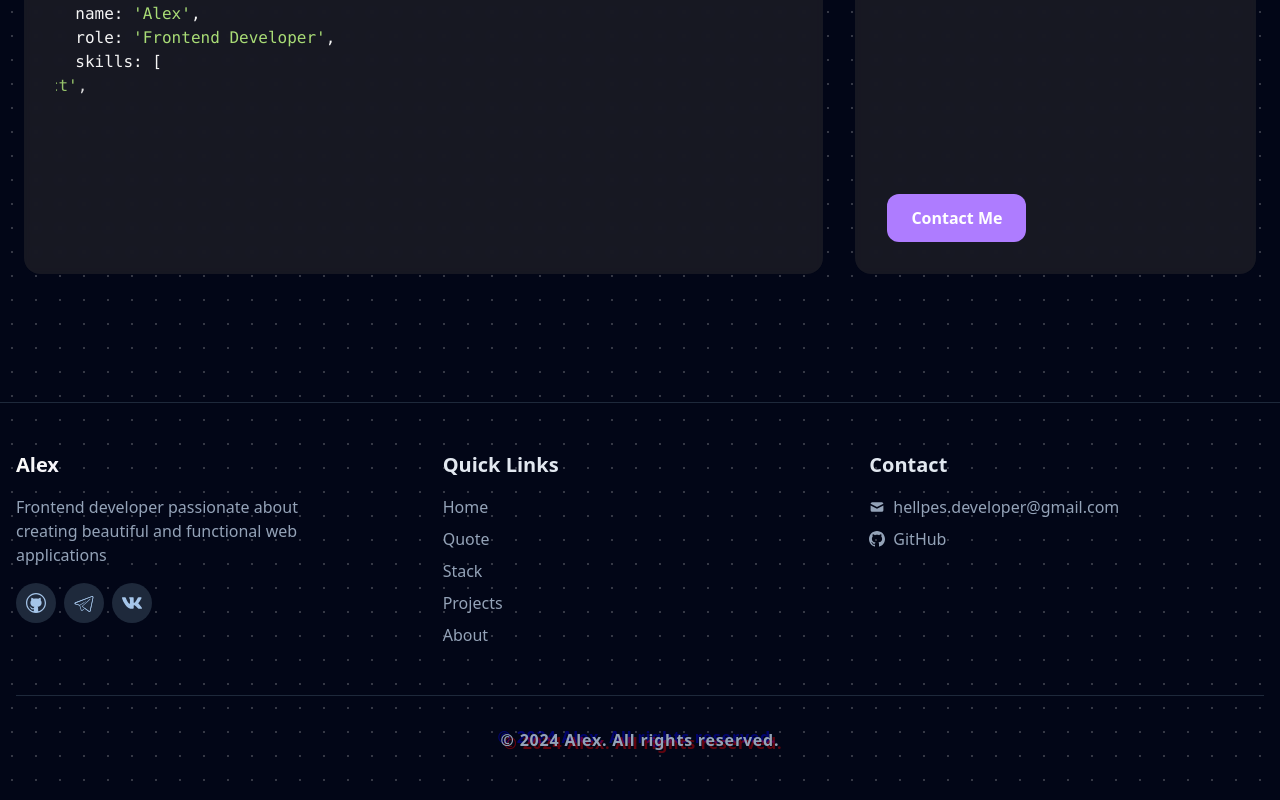
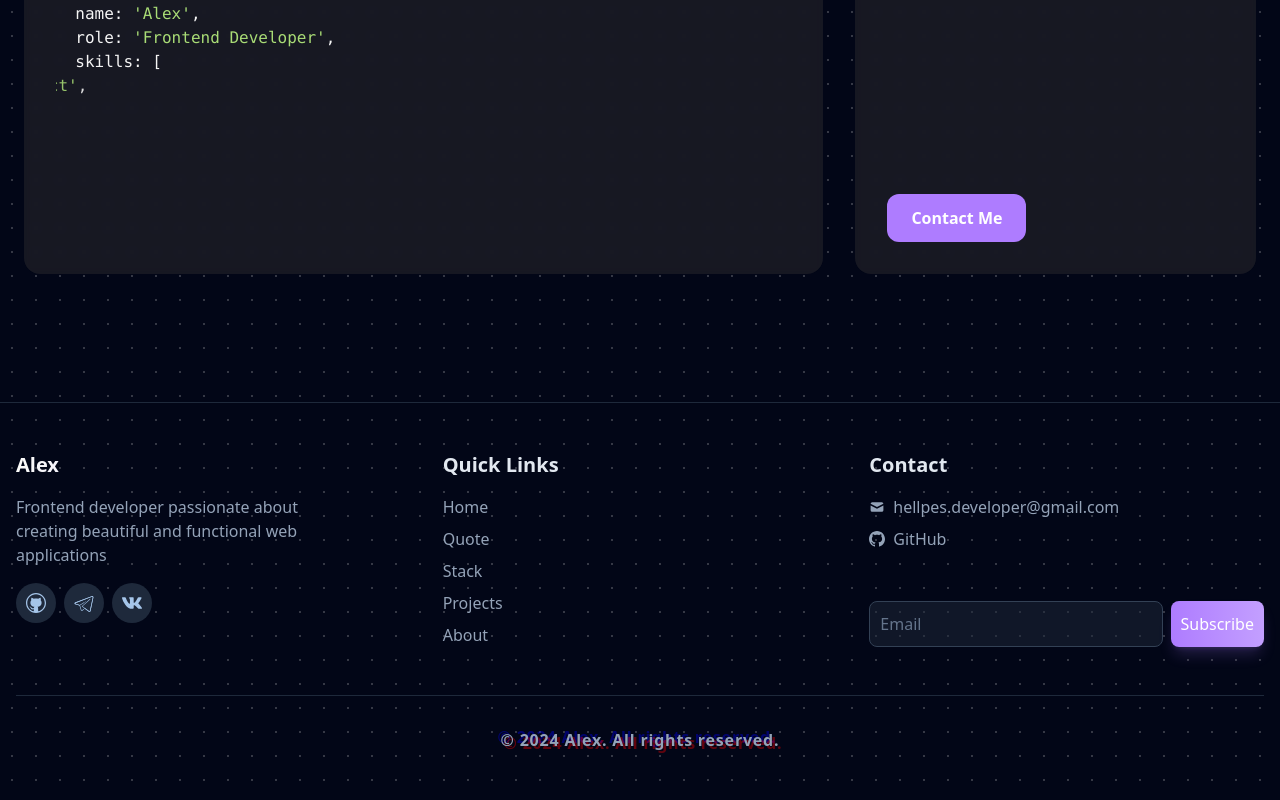
Before and after one commit to hellpes666/hellpes_site, a Next.js app in the folder site/: page / in a window 1280 px wide. Shown: the part 1968-2768 px from the top of the page. Built offline with nearby package versions, Linux system fonts and the light colour scheme.

Commit message:
add subscribe action btn to footer

```diff
--- /dev/null
+++ b/site/src/app/api/sendNotify/route.ts
@@ -0,0 +1,84 @@
+import { NextResponse } from "next/server";
+import nodemailer from "nodemailer";
+
+const emailTemplate = `
+<!DOCTYPE html>
+<html>
+    <head>
+        <meta charset="utf-8">
+        <meta name="viewport" content="width=device-width, initial-scale=1.0">
+    </head>
+    <body style="font-family: -apple-system, BlinkMacSystemFont, 'Segoe UI', Roboto, Arial, sans-serif; line-height: 1.6; color: #A5C5E9; padding: 20px; background-color: #0f172a; margin: 0;">
+        <div style="max-width: 600px; margin: 0 auto; background: #1e293b; border-radius: 8px; padding: 20px; box-shadow: 0 4px 6px rgba(174, 124, 255, 0.1); border: 1px solid #334155;">
+            <div style="text-align: center; margin-bottom: 20px;">
+                <h1 style="background: linear-gradient(to right, #ae7cff, #c39fff); -webkit-background-clip: text; background-clip: text; color: #ae7cff; font-weight: bold; margin: 0; font-size: 24px;">
+                    Добро пожаловать в нашу рассылку! 🎉
+                </h1>
+            </div>
+
+            <div style="margin-bottom: 20px; color: #94a3b8;">
+                <p>Привет! <span style="color: #ae7cff;">Спасибо за подписку</span> на нашу рассылку!</p>
+                <p>Теперь вы будете получать обновления о:</p>
+                <ul style="list-style: none; padding: 0; margin: 0;">
+                    <li style="padding: 8px 0 8px 24px; position: relative;">
+                        <span style="position: absolute; left: 0; color: #ae7cff;">→</span>
+                        Новых проектах и разработках
+                    </li>
+                    <li style="padding: 8px 0 8px 24px; position: relative;">
+                        <span style="position: absolute; left: 0; color: #ae7cff;">→</span>
+                        Технических инсайтах и советах
+                    </li>
+                    <li style="padding: 8px 0 8px 24px; position: relative;">
+                        <span style="position: absolute; left: 0; color: #ae7cff;">→</span>
+                        Специальных анонсах
+                    </li>
+                </ul>
+                <p>Следите за обновлениями!</p>
+            </div>
+
+            <div style="text-align: center; font-size: 0.9em; color: #64748b; border-top: 1px solid #334155; padding-top: 20px; margin-top: 20px;">
+                <p style="margin: 0;">Если вы не подписывались на эту рассылку, пожалуйста, проигнорируйте это письмо.</p>
+            </div>
+        </div>
+    </body>
+</html>
+`;
+
+export async function POST(request: Request) {
+  try {
+    const { email } = await request.json();
+
+    if (!email) {
+      return NextResponse.json({ error: "Email is required" }, { status: 400 });
+    }
+
+    const transporter = nodemailer.createTransport({
+      host: "smtp.yandex.ru",
+      port: 465,
+      secure: true,
+      auth: {
+        user: process.env.GMAIL_USER,
+        pass: process.env.GMAIL_PASSWORD,
+      },
+    });
+
+    // Отправляем подтверждение подписки
+    await transporter.sendMail({
+      from: process.env.GMAIL_USER,
+      to: email,
+      subject: "Newsletter Subscription Confirmation",
+      html: emailTemplate,
+    });
+
+    return NextResponse.json(
+      { message: "Successfully subscribed to newsletter" },
+      { status: 200 }
+    );
+  } catch (error) {
+    console.error("Newsletter subscription error:", error);
+    return NextResponse.json(
+      { error: error instanceof Error ? error.message : "Unknown error" },
+      { status: 500 }
+    );
+  }
+}
--- a/site/src/widgets/Footer/Footer.tsx
+++ b/site/src/widgets/Footer/Footer.tsx
@@ -1,5 +1,6 @@
+"use client";
 import { NAVIGATION_ITEMS } from "@/shared/constants/routes";
-import { memo } from "react";
+import { memo, useState } from "react";
 import { SocialLinks } from "../SocialLinks/SocialLinks";
 
 const styleStaticAnimate = `
@@ -61,7 +62,47 @@ relative
     hover:before:left-1`;
 
 
-export const Footer = memo(() => (
+export const Footer = memo(() => {
+    const [status, setStatus] = useState<
+        "idle" | "loading" | "success" | "error"
+    >("idle");
+    const [error, setError] = useState<string | null>(null);
+    const [email, setEmail] = useState("");
+
+    const handleSubscribe = async (e: React.FormEvent<HTMLFormElement>) => {
+        e.preventDefault();
+        if (!email) return;
+
+        setStatus("loading");
+        setError(null);
+
+        try {
+            const response = await fetch("/api/sendNotify", {
+                method: "POST",
+                headers: {
+                    "Content-Type": "application/json",
+                },
+                body: JSON.stringify({ email }),
+            });
+
+            if (!response.ok) {
+                const errorData = await response.json();
+                throw new Error(errorData.error || "Failed to subscribe");
+            }
+
+            setStatus("success");
+            setEmail("");
+            setTimeout(() => setStatus("idle"), 3000);
+        } catch (error) {
+            console.error("Newsletter subscription error:", error);
+            setStatus("error");
+            setError(
+                error instanceof Error ? error.message : "Failed to subscribe"
+            );
+        }
+    };
+
+    return (
         <footer className="mt-[8rem] border-t border-slate-800">
             <div className="container mx-auto py-12 px-4">
                 <div className="grid grid-cols-1 md:grid-cols-3 gap-8">
@@ -100,7 +141,9 @@ export const Footer = memo(() => (
                         <h3 className="text-xl font-bold text-slate-200 cursor-default">
                             Contact
                         </h3>
-                    <div className="flex flex-col gap-2 text-slate-400">
+                        <div className="flex flex-col h-full justify-between text-slate-400">
+                            <div className="flex flex-col gap-2">
+
                                 <a
                                     href="mailto:hellpes.developer@gmail.com"
                                     className={styleStaticAnimateLink}
@@ -124,9 +167,61 @@ export const Footer = memo(() => (
                                     GitHub
                                 </a>
                             </div>
+
+                            <form onSubmit={handleSubscribe} className="flex flex-col gap-2">
+                                <div className="flex gap-2">
+                                    <input
+                                        type="email"
+                                        value={email}
+                                        onChange={(e) => setEmail(e.target.value)}
+                                        placeholder="Email"
+                                        className="flex-1 p-2.5 rounded-lg bg-slate-800/50
+                                    text-slate-300 flex-2 border border-slate-700
+                                    placeholder:text-slate-500
+                                    focus:outline-none focus:border-[#ae7cff]
+                                    focus:ring-2 focus:ring-[#ae7cff]/20
+                                    transition-all duration-300
+                                    disabled:opacity-50"
+                                        disabled={status === "loading"}
+                                        required
+                                    />
+                                    <button
+                                        type="submit"
+                                        disabled={status === "loading"}
+                                        className="flex-2 p-2.5 rounded-lg font-medium
+                                    bg-gradient-to-r from-[#ae7cff] to-[#c39fff]
+                                    text-white shadow-lg shadow-[#ae7cff]/20
+                                    hover:shadow-[#ae7cff]/40 hover:scale-[1.02]
+                                    active:scale-[0.98]
+                                    transition-all duration-300
+                                    disabled:opacity-50 disabled:cursor-not-allowed
+                                    relative overflow-hidden"
+                                    >
+                                        {status === "loading" ? (
+                                            <span className="flex items-center justify-center">
+                                                <svg className="animate-spin h-5 w-5 mr-2" viewBox="0 0 24 24">
+                                                    <circle className="opacity-25" cx="12" cy="12" r="10" stroke="currentColor" strokeWidth="4" fill="none" />
+                                                    <path className="opacity-75" fill="currentColor" d="M4 12a8 8 0 018-8V0C5.373 0 0 5.373 0 12h4zm2 5.291A7.962 7.962 0 014 12H0c0 3.042 1.135 5.824 3 7.938l3-2.647z" />
+                                                </svg>
+                                                Subscribing...
+                                            </span>
+                                        ) : "Subscribe"}
+                                    </button>
+                                </div>
+                                {status === "success" && (
+                                    <p className="text-green-400 text-sm animate-fade-in">
+                                        ✓ Successfully subscribed!
+                                    </p>
+                                )}
+                                {status === "error" && (
+                                    <p className="text-red-400 text-sm animate-fade-in">
+                                        ✕ {error || "Something went wrong"}
+                                    </p>
+                                )}
+                            </form>
                         </div>
                     </div>
-            {/* Нижняя часть футера */}
+                </div>
                 <div className="mt-12 pt-8 border-t border-slate-800 text-center text-slate-400">
                     <p
                         className="
@@ -166,5 +261,6 @@ export const Footer = memo(() => (
                 {" "}
             </div>
         </footer>
-));
+    );
+});
 Footer.displayName = "Footer";
```
Lines whose indentation alone changed are shown as unchanged.
